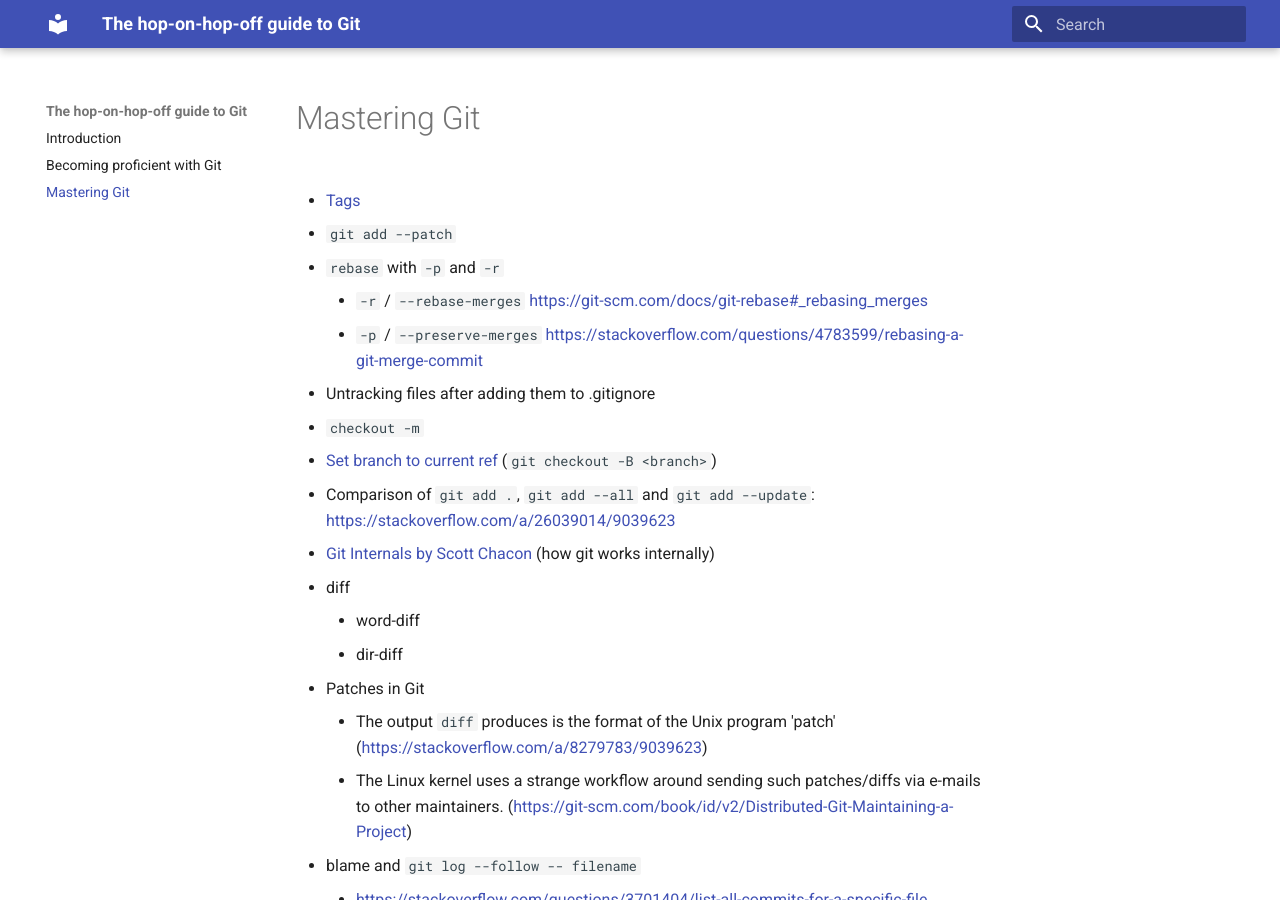
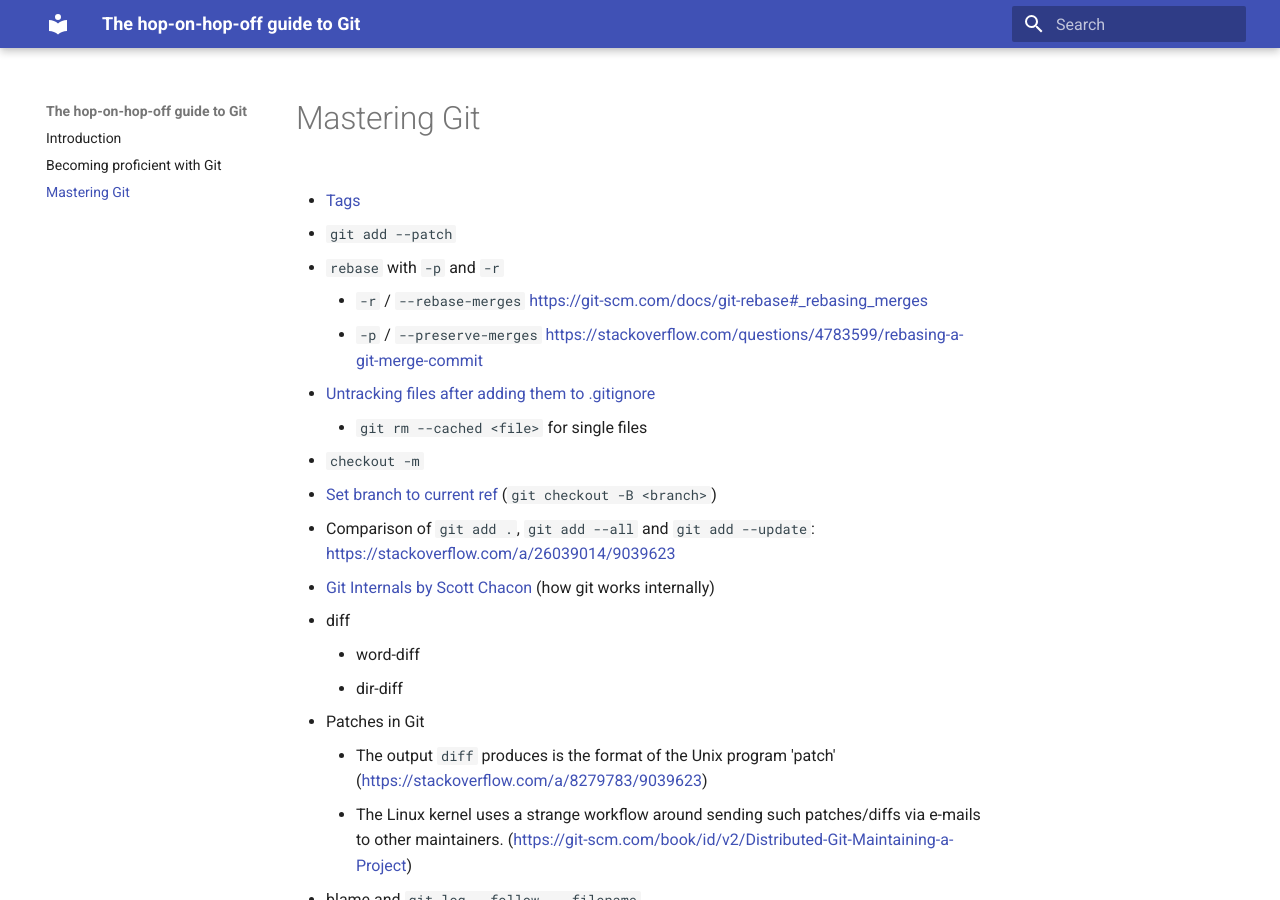
Before and after one commit to pofl/hop-on-hop-off-git, an MkDocs documentation site: the page built from docs/rest.md, in a window 1280 px wide and 900 px high. Built offline with MkDocs 1.6.1 and Material for MkDocs 9.7.7, drawn with Linux system fonts in a browser that asks for light colours; old or Windows-style settings are respelled for this version of MkDocs.

Commit message:
Gitacora saved 1 changed files

```diff
--- a/docs/rest.md
+++ b/docs/rest.md
@@ -8,8 +8,8 @@
     - `-r` / `--rebase-merges` <https://git-scm.com/docs/git-rebase#_rebasing_merges>
     - `-p` / `--preserve-merges` <https://stackoverflow.com/questions/4783599/rebasing-a-git-merge-commit>
 
-- Untracking files after adding them to .gitignore
-
+- [Untracking files after adding them to .gitignore]()
+    - `git rm --cached <file>` for single files
 
 - `checkout -m`
 
```
